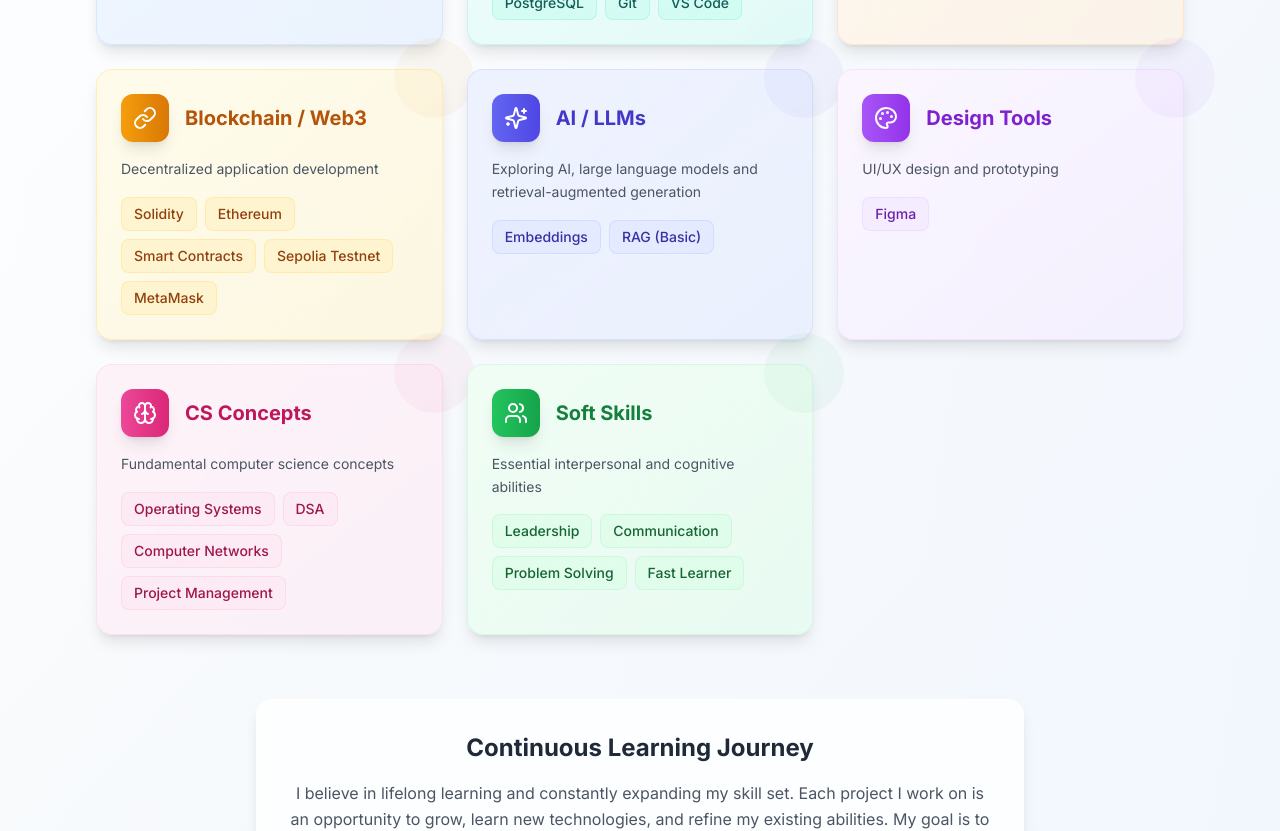
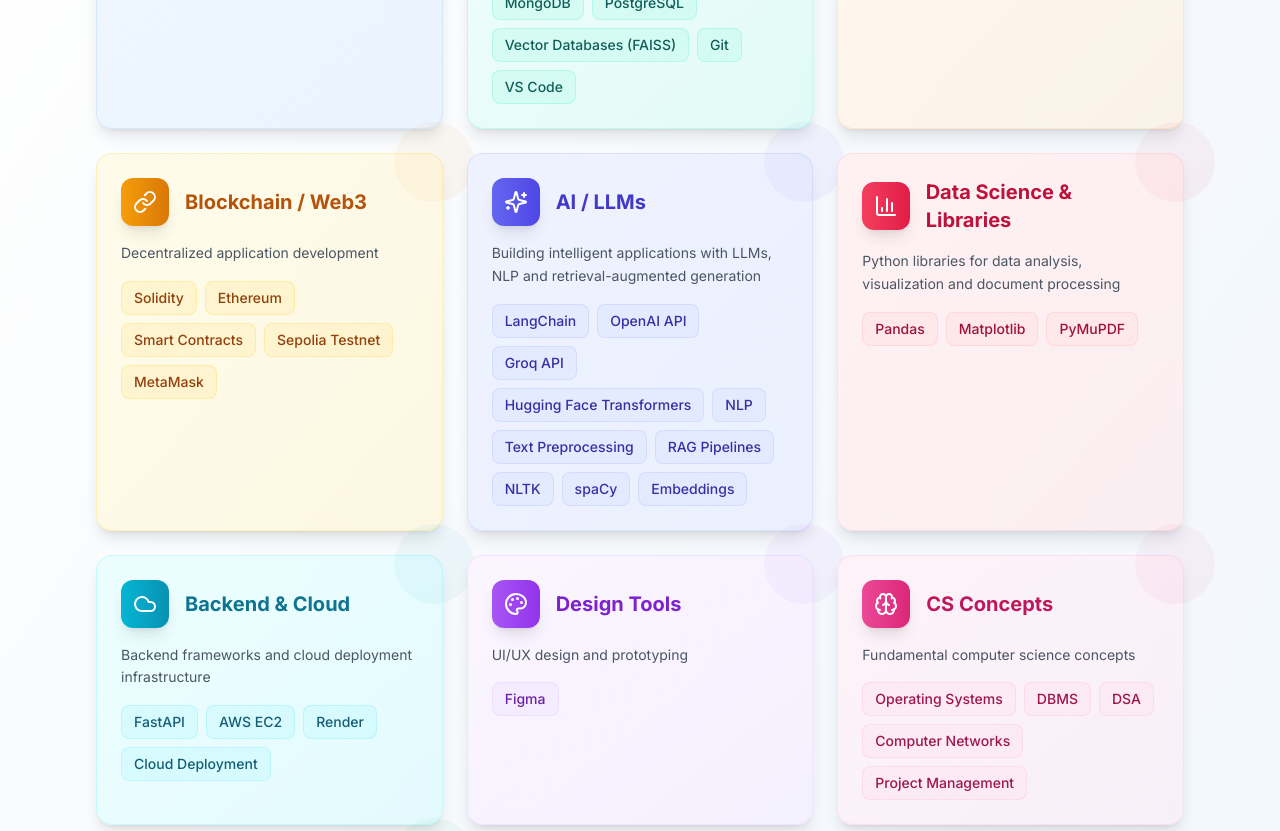
Before and after one commit to BiswasNehaa/neha-biswas, a React (Vite) app: page / in a window 1280 px wide. Shown: the part 1820-2651 px from the top of the page. Built offline with nearby package versions, Linux system fonts and the light colour scheme.

Commit message:
Changes
Co-authored-by: BiswasNehaa <149717720+BiswasNehaa@users.noreply.github.com>

```diff
--- a/src/components/Skills.tsx
+++ b/src/components/Skills.tsx
@@ -1,5 +1,5 @@
 
-import { Code, Database, Palette, Brain, Users, Globe, Link, Sparkles } from 'lucide-react';
+import { Code, Database, Palette, Brain, Users, Globe, Link, Sparkles, Cloud, BarChart3 } from 'lucide-react';
 
 const Skills = () => {
   const skillCategories = [
@@ -12,7 +12,7 @@ const Skills = () => {
     },
     {
       title: "Databases & Tools",
-      skills: ["SQL", "DBMS", "MongoDB", "PostgreSQL", "Git", "VS Code"],
+      skills: ["SQL", "MySQL", "DBMS", "MongoDB", "PostgreSQL", "Vector Databases (FAISS)", "Git", "VS Code"],
       color: "teal",
       icon: Database,
       description: "Database management and development tools"
@@ -33,10 +33,24 @@ const Skills = () => {
     },
     {
       title: "AI / LLMs",
-      skills: ["Embeddings", "RAG (Basic)"],
+      skills: ["LangChain", "OpenAI API", "Groq API", "Hugging Face Transformers", "NLP", "Text Preprocessing", "RAG Pipelines", "NLTK", "spaCy", "Embeddings"],
       color: "indigo",
       icon: Sparkles,
-      description: "Exploring AI, large language models and retrieval-augmented generation"
+      description: "Building intelligent applications with LLMs, NLP and retrieval-augmented generation"
+    },
+    {
+      title: "Data Science & Libraries",
+      skills: ["Pandas", "Matplotlib", "PyMuPDF"],
+      color: "rose",
+      icon: BarChart3,
+      description: "Python libraries for data analysis, visualization and document processing"
+    },
+    {
+      title: "Backend & Cloud",
+      skills: ["FastAPI", "AWS EC2", "Render", "Cloud Deployment"],
+      color: "cyan",
+      icon: Cloud,
+      description: "Backend frameworks and cloud deployment infrastructure"
     },
     {
       title: "Design Tools",
@@ -47,7 +61,7 @@ const Skills = () => {
     },
     {
       title: "CS Concepts",
-      skills: ["Operating Systems", "DSA", "Computer Networks", "Project Management"],
+      skills: ["Operating Systems", "DBMS", "DSA", "Computer Networks", "Project Management"],
       color: "pink",
       icon: Brain,
       description: "Fundamental computer science concepts"
@@ -118,6 +132,20 @@ const Skills = () => {
         border: "border-indigo-200/50",
         accent: "from-indigo-500 to-indigo-600",
         skillBg: "bg-indigo-100/70 text-indigo-800 border-indigo-200/60"
+      },
+      rose: {
+        bg: "from-rose-50 to-rose-100/50",
+        text: "text-rose-700",
+        border: "border-rose-200/50",
+        accent: "from-rose-500 to-rose-600",
+        skillBg: "bg-rose-100/70 text-rose-800 border-rose-200/60"
+      },
+      cyan: {
+        bg: "from-cyan-50 to-cyan-100/50",
+        text: "text-cyan-700",
+        border: "border-cyan-200/50",
+        accent: "from-cyan-500 to-cyan-600",
+        skillBg: "bg-cyan-100/70 text-cyan-800 border-cyan-200/60"
       }
     };
     return colors[color as keyof typeof colors];
```
